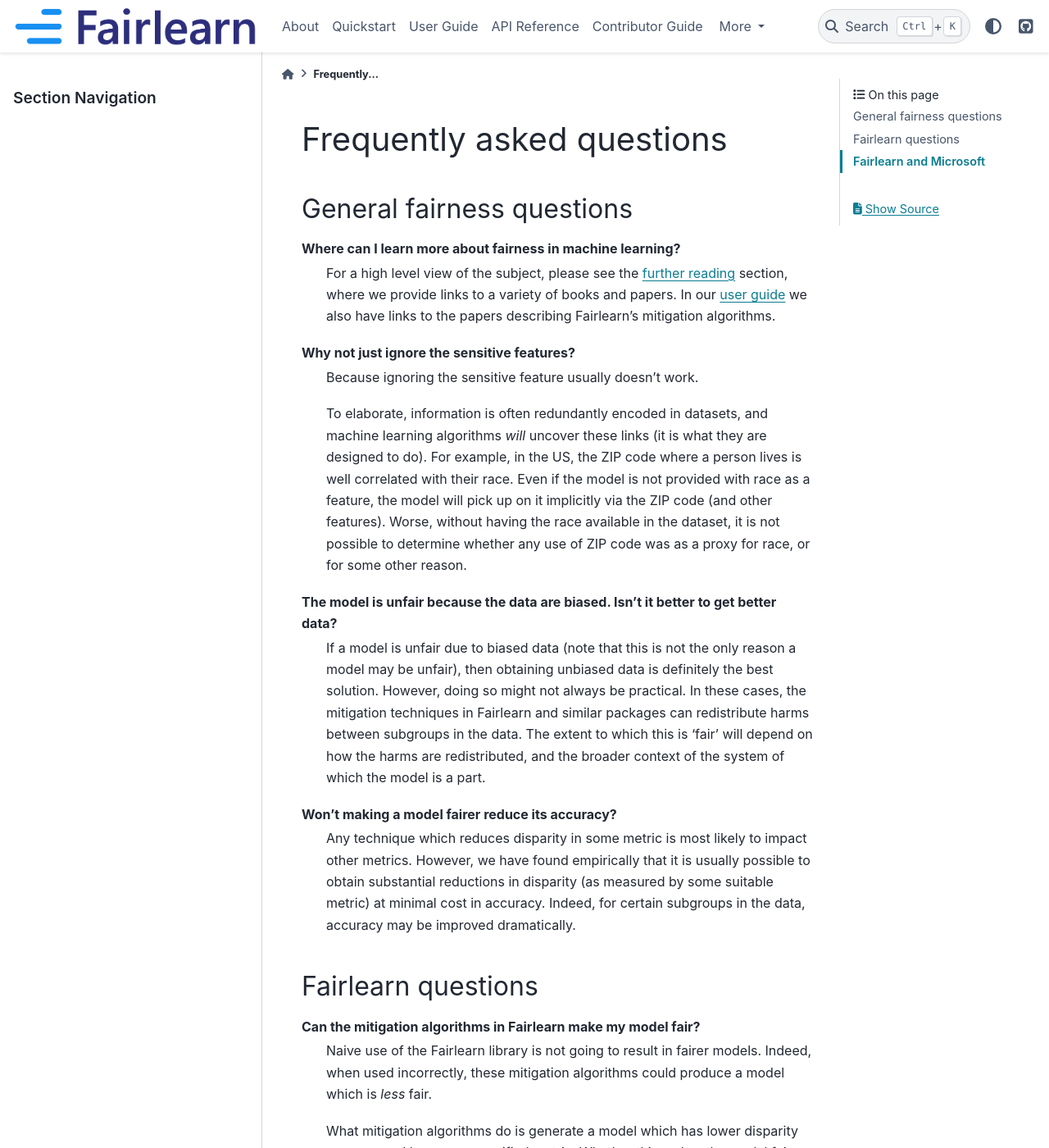
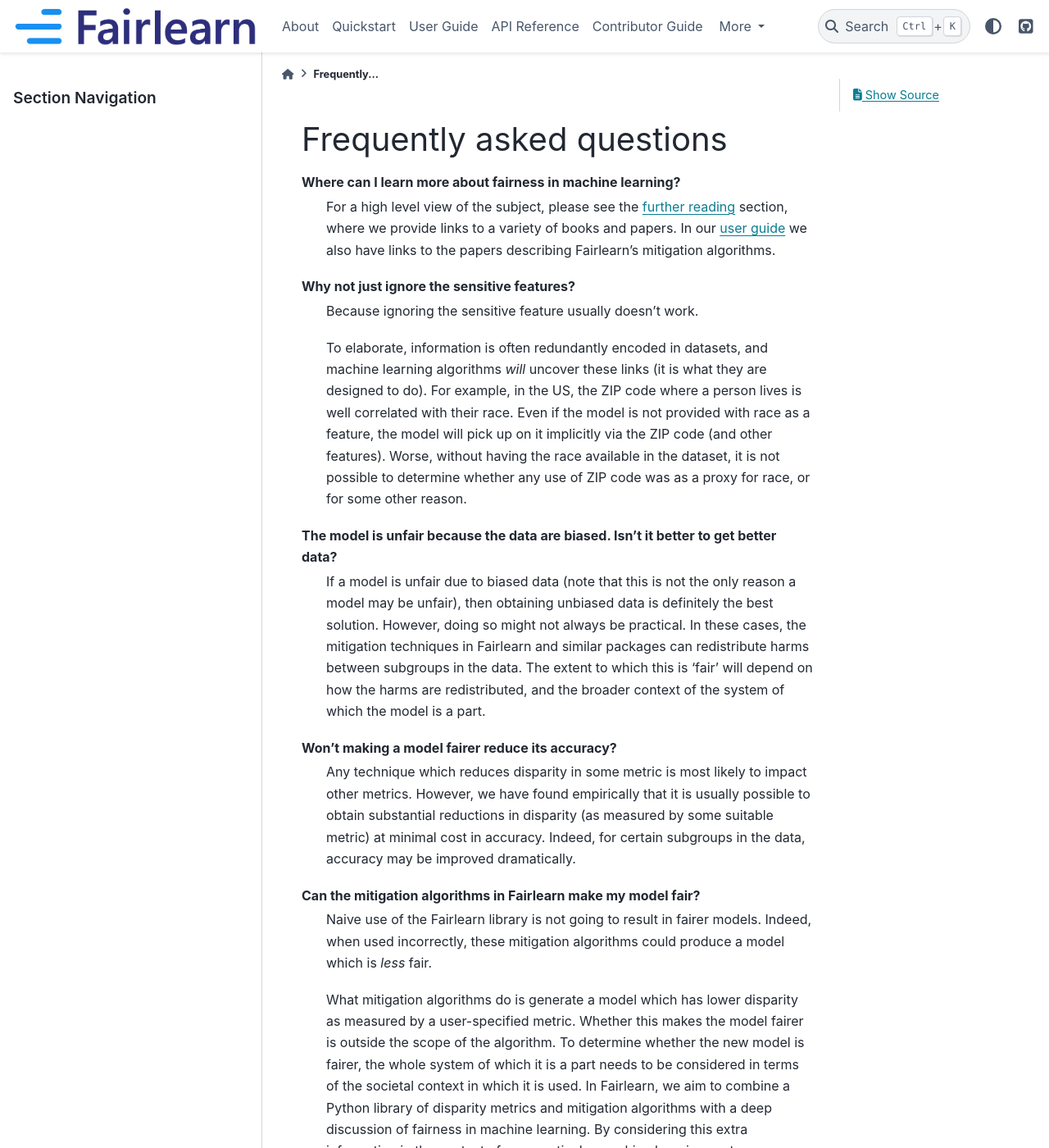
Before and after one commit to fairlearn/fairlearn, a Sphinx documentation site: the page built from docs/faq.rst, in a window 1280 px wide and 1400 px high. Shown: the whole window at 82% size. Built offline with Sphinx 7.4.7 and the PyData theme 0.15.4, drawn with Linux system fonts in a browser that asks for light colours; pages that are not in the unit, such as notebooks, are missing from menus; some of the changed text lies outside the part shown.

Commit message:
Remove faq subsections
Signed-off-by: Richard Edgar <riedgar@microsoft.com>

```diff
--- a/docs/faq.rst
+++ b/docs/faq.rst
@@ -2,9 +2,6 @@
 
 Frequently asked questions
 ==========================
-
-General fairness questions
---------------------------
 
 Where can I learn more about fairness in machine learning?
     For a high level view of the subject, please see the :ref:`further reading <further_reading>`
@@ -38,9 +35,6 @@
     However, we have found empirically that it is usually possible to obtain substantial reductions
     in disparity (as measured by some suitable metric) at minimal cost in accuracy.
     Indeed, for certain subgroups in the data, accuracy may be improved dramatically.
-
-Fairlearn questions
--------------------
 
 Can the mitigation algorithms in Fairlearn make my model fair?
     Naive use of the Fairlearn library is not going to result in fairer models.
@@ -106,9 +100,5 @@
     Absolutely! Please see our :ref:`Contributor Guide <contributor_guide>` for
     information on how to add your contributions. We welcome all contributions!
 
-
-Fairlearn and Microsoft
------------------------
-
 What is the relationship between Fairlearn and Microsoft?
     Fairlearn has grown from a project at Microsoft Research in New York City.
```
